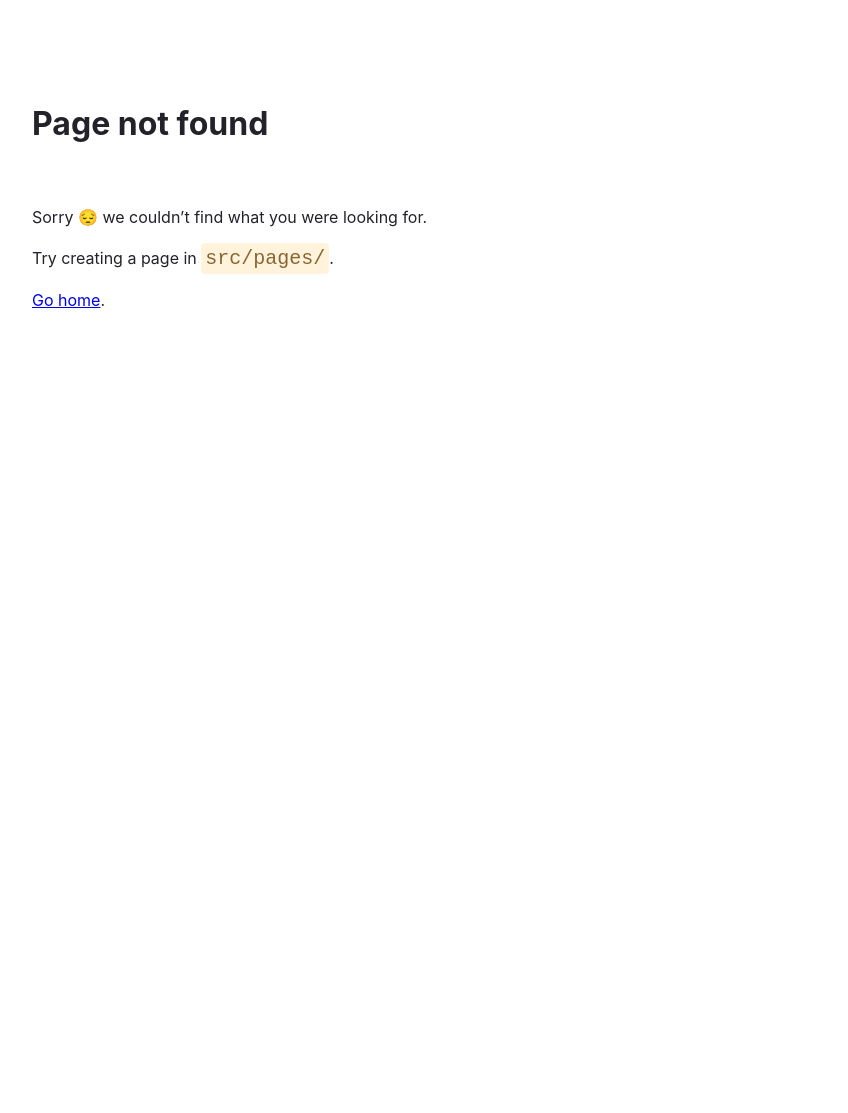
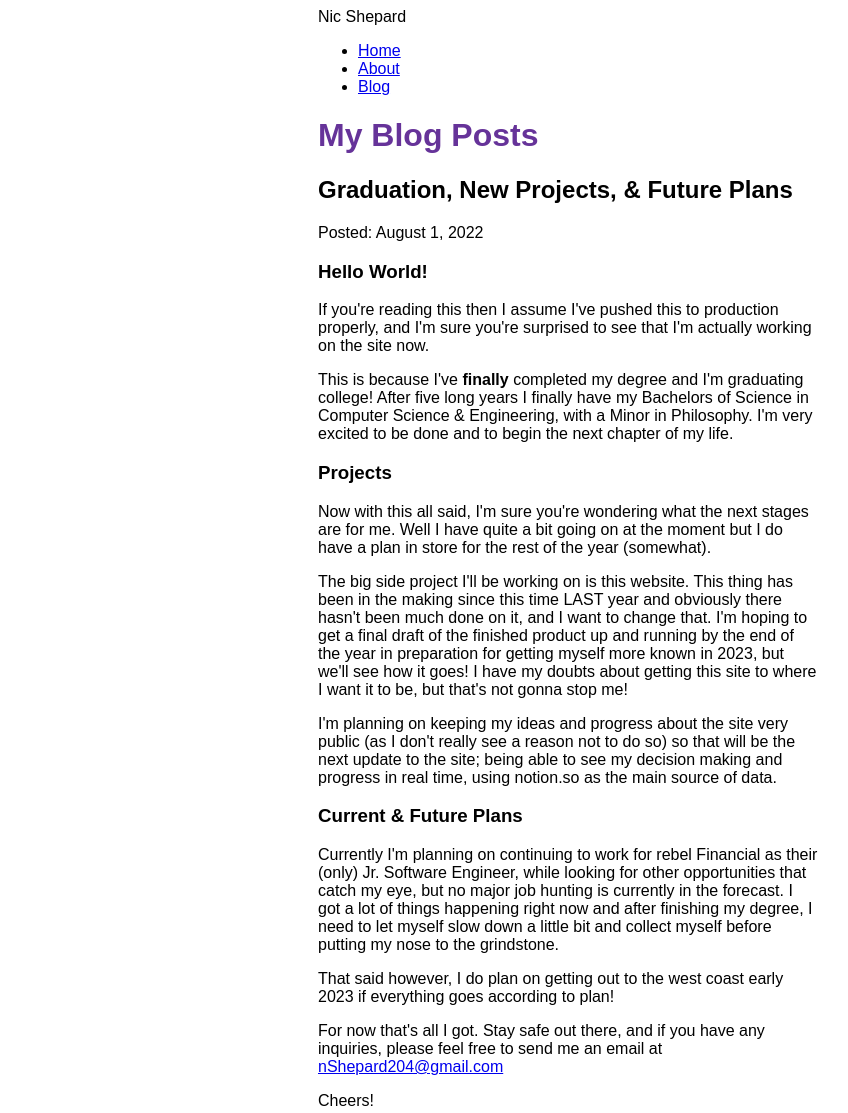
Before and after one commit to ShepDogFGC/ShepSite, a Gatsby site: page /blog in a window 1280 px wide. Before the commit this address had no page. Shown: the whole page, without its empty margins (72-920 px from the left). Before the commit the page ends 800 px from the top, so only its background shows below. Built offline with nearby package versions, Linux system fonts and the light colour scheme; Gatsby itself is replaced by a stand-in of ours.

Commit message:
Completed Part 5
Completed Part 5 of the Gatsby tutorial by writing a blog post that's actually relevant! Still need to figure out what to do about this in the future tho

```diff
--- /dev/null
+++ b/blog/graduation.mdx
@@ -0,0 +1,28 @@
+---
+title: "Graduation, New Projects, & Future Plans"
+date: "2022-08-01"
+---
+
+### Hello World!
+
+If you're reading this then I assume I've pushed this to production properly, and I'm sure you're surprised to see that I'm actually working on the site now.
+
+This is because I've **finally** completed my degree and I'm graduating college! After five long years I finally have my Bachelors of Science in Computer Science & Engineering, with a Minor in Philosophy. I'm very excited to be done and to begin the next chapter of my life.
+
+### Projects
+
+Now with this all said, I'm sure you're wondering what the next stages are for me. Well I have quite a bit going on at the moment but I do have a plan in store for the rest of the year (somewhat).
+
+The big side project I'll be working on is this website. This thing has been in the making since this time LAST year and obviously there hasn't been much done on it, and I want to change that. I'm hoping to get a final draft of the finished product up and running by the end of the year in preparation for getting myself more known in 2023, but we'll see how it goes! I have my doubts about getting this site to where I want it to be, but that's not gonna stop me!
+
+I'm planning on keeping my ideas and progress about the site very public (as I don't really see a reason not to do so) so that will be the next update to the site; being able to see my decision making and progress in real time, using notion.so as the main source of data.
+
+### Current & Future Plans
+
+Currently I'm planning on continuing to work for rebel Financial as their (only) Jr. Software Engineer, while looking for other opportunities that catch my eye, but no major job hunting is currently in the forecast. I got a lot of things happening right now and after finishing my degree, I need to let myself slow down a little bit and collect myself before putting my nose to the grindstone.
+
+That said however, I do plan on getting out to the west coast early 2023 if everything goes according to plan!
+
+For now that's all I got. Stay safe out there, and if you have any inquiries, please feel free to send me an email at nShepard204@gmail.com
+
+Cheers!
--- a/gatsby-config.js
+++ b/gatsby-config.js
@@ -9,9 +9,10 @@ module.exports = {
     {
       resolve: "gatsby-source-filesystem",
       options: {
-        name: `jobs`,
-        path: `${__dirname}/jobs`,
+        name: `blog`,
+        path: `${__dirname}/blog`,
       }
     },
+    "gatsby-plugin-mdx",
   ],
 }
--- a/package.json
+++ b/package.json
@@ -15,10 +15,13 @@
     "clean": "gatsby clean"
   },
   "dependencies": {
+    "@mdx-js/mdx": "^1.6.22",
+    "@mdx-js/react": "^1.6.22",
     "gatsby": "^4.13.1",
     "gatsby-plugin-image": "^2.13.0",
+    "gatsby-plugin-mdx": "^3.19.0",
     "gatsby-plugin-sharp": "^4.13.0",
-    "gatsby-source-filesystem": "^4.13.0",
+    "gatsby-source-filesystem": "^4.19.0",
     "react": "^17.0.1",
     "react-dom": "^17.0.1"
   }
--- a/src/components/layout.js
+++ b/src/components/layout.js
@@ -30,7 +30,12 @@ const Layout = ({ pageTitle, children }) => {
           <li className={navLinkItem}>
             <Link className={navLinkText} to="/">Home</Link>
           </li>
-          <li className={navLinkItem}><Link className={navLinkText} to="/about">About</Link></li>
+          <li className={navLinkItem}>
+            <Link className={navLinkText} to="/about">About</Link>
+          </li>
+          <li className={navLinkItem}>
+            <Link className={navLinkText} to="/blog">Blog</Link>
+          </li>
         </ul>
       </nav>
       <main>
--- a/src/pages/about.js
+++ b/src/pages/about.js
@@ -4,7 +4,7 @@ import Layout from '../components/layout';
 const AboutPage = () => {
   return(
     <Layout pageTitle="About Me">
-      <p>Hello! My name is Nicholas Shepard. I am a Software Engineer currently based in Columbus, Ohio. I'm finishing my Bachalors of Science in Computer Science & Engineering from The Ohio State University, I'm also achieving a minor in Philosophy as well.</p>
+      <p>Hello! My name is Nicholas Shepard. I am a Software Engineer currently based in Columbus, Ohio. I'm finishing my Bachelors of Science in Computer Science & Engineering from The Ohio State University, I'm also achieving a minor in Philosophy as well.</p>
     </Layout>
   );
 };
--- /dev/null
+++ b/src/pages/blog.js
@@ -0,0 +1,37 @@
+import * as React from 'react'
+import Layout from '../components/layout'
+import { graphql } from 'gatsby'
+import { MDXRenderer } from 'gatsby-plugin-mdx'
+
+const BlogPage = ({ data }) => {
+  return (
+    <Layout pageTitle="My Blog Posts">
+      {
+        data.allMdx.nodes.map((node) => (
+          <article key={node.id}>
+            <h2>{node.frontmatter.title}</h2>
+            <p>Posted: {node.frontmatter.date}</p>
+            <MDXRenderer>{node.body}</MDXRenderer>
+          </article>
+        ))
+      }
+    </Layout>
+  )
+}
+
+export const query = graphql`
+  query {
+    allMdx(sort: {fields: frontmatter___date, order: DESC}) {
+      nodes {
+        frontmatter {
+          date(formatString: "MMMM D, YYYY")
+          title
+        }
+        id
+        body
+      }
+    }
+  }
+`
+
+export default BlogPage;
--- a/src/pages/index.js
+++ b/src/pages/index.js
@@ -7,7 +7,7 @@ const IndexPage = () => {
     <Layout pageTitle="Home Page">
       <StaticImage
         alt="it me"
-        src="https://pbs.twimg.com/media/FDWqHYzVcAUH-wt?format=jpg&name=large"
+        src="../images/FrankPastry.jpeg"
       />
       <p>Currently following the Gatsby tutorial.</p>
     </Layout>
```
Also changed, not shown: jobs/pinnacle.mdx (deleted), src/images/FrankPastry.jpeg (added), src/pages/jobs.js (deleted), 1 other file.
